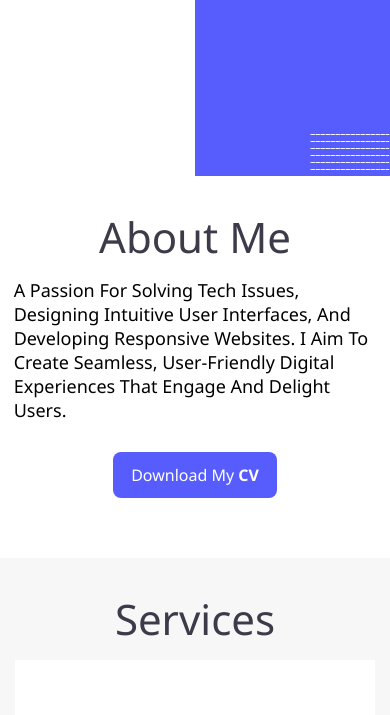
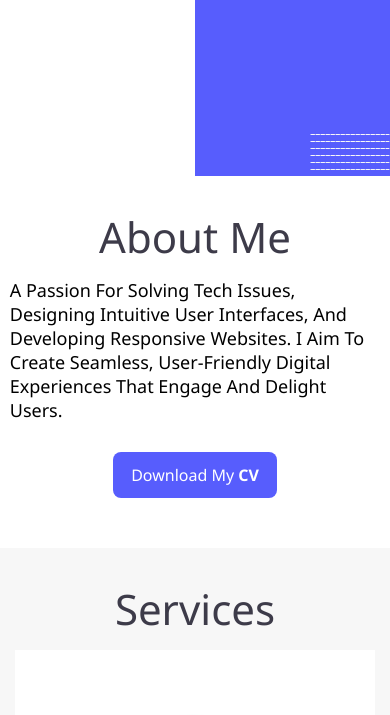
Before and after one commit to ahmed-naway/ahmedDev, a plain HTML site: page index.html in a window 390 px wide. Shown: the part 636-1351 px from the top of the page. Drawn offline with Linux system fonts and the light colour scheme.

Commit message:
margin fix

```diff
--- a/style/style.css
+++ b/style/style.css
@@ -207,7 +207,7 @@ nav .mini-container ul li .botton:hover{
 
 #about-me {
        margin: auto;
-       padding-bottom: 60px;
+       padding-bottom: 50px;
 
 }
 
@@ -758,8 +758,8 @@ nav .mini-container ul li .botton:hover{
     #about-me h6 ,#services h6, #my-work h6, #contact h6 {
         font-size: 42px;
     }
-    #about-me .about-me{
-        width: 93%;
+    #about-me{
+        width: 95%;
         margin: auto;
     }
     #landing-page>.mini-container {
```
